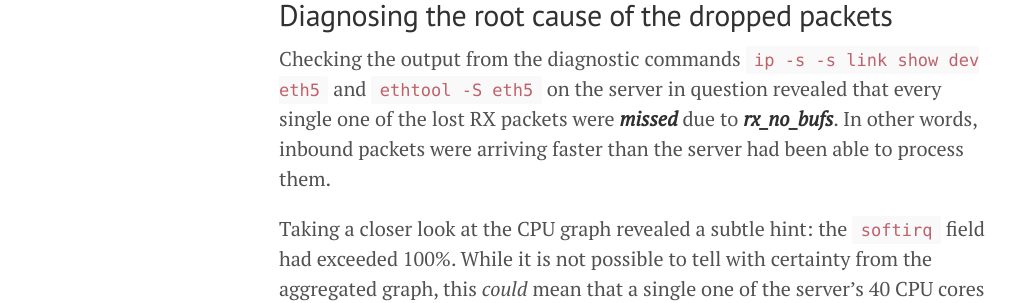
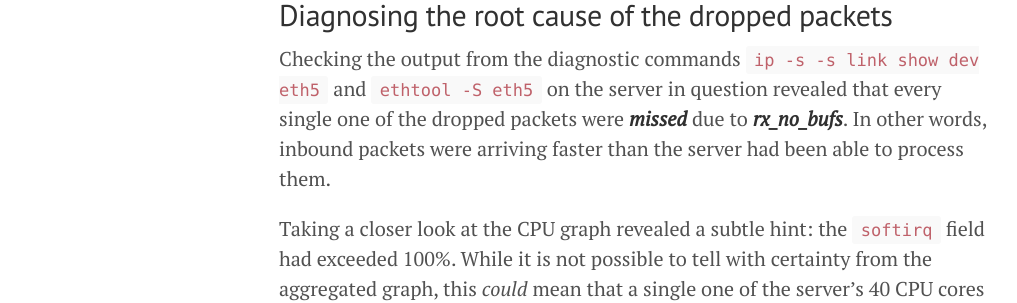
Before and after one commit to toreanderson/toreanderson.github.io, a Jekyll site: the page built from _posts/2015-10-08-cisco-ucs-multi-queue-nics-and-rss.markdown, in a window 1280 px wide and 900 px high, scrolled down 1706 px. Shown: the part 185-488 px from the top of the window, without its empty margins (1-1018 px from the left). Built offline with Jekyll 4.4.1, drawn with Linux system fonts in a browser that asks for light colours; Markdown is read by kramdown in place of the engine named in the settings.

Commit message:
minor reword

```diff
--- a/_posts/2015-10-08-cisco-ucs-multi-queue-nics-and-rss.markdown
+++ b/_posts/2015-10-08-cisco-ucs-multi-queue-nics-and-rss.markdown
@@ -46,7 +46,7 @@ correctly identifed *what* had happened - the remaining question was *why*?
 
 Checking the output from the diagnostic commands `ip -s -s link show dev eth5`
 and `ethtool -S eth5` on the server in question revealed that every single one
-of the lost RX packets were ***missed*** due to ***rx\_no\_bufs***. In other
+of the dropped packets were ***missed*** due to ***rx\_no\_bufs***. In other
 words, inbound packets were arriving faster than the server had been able to
 process them.
 
```
